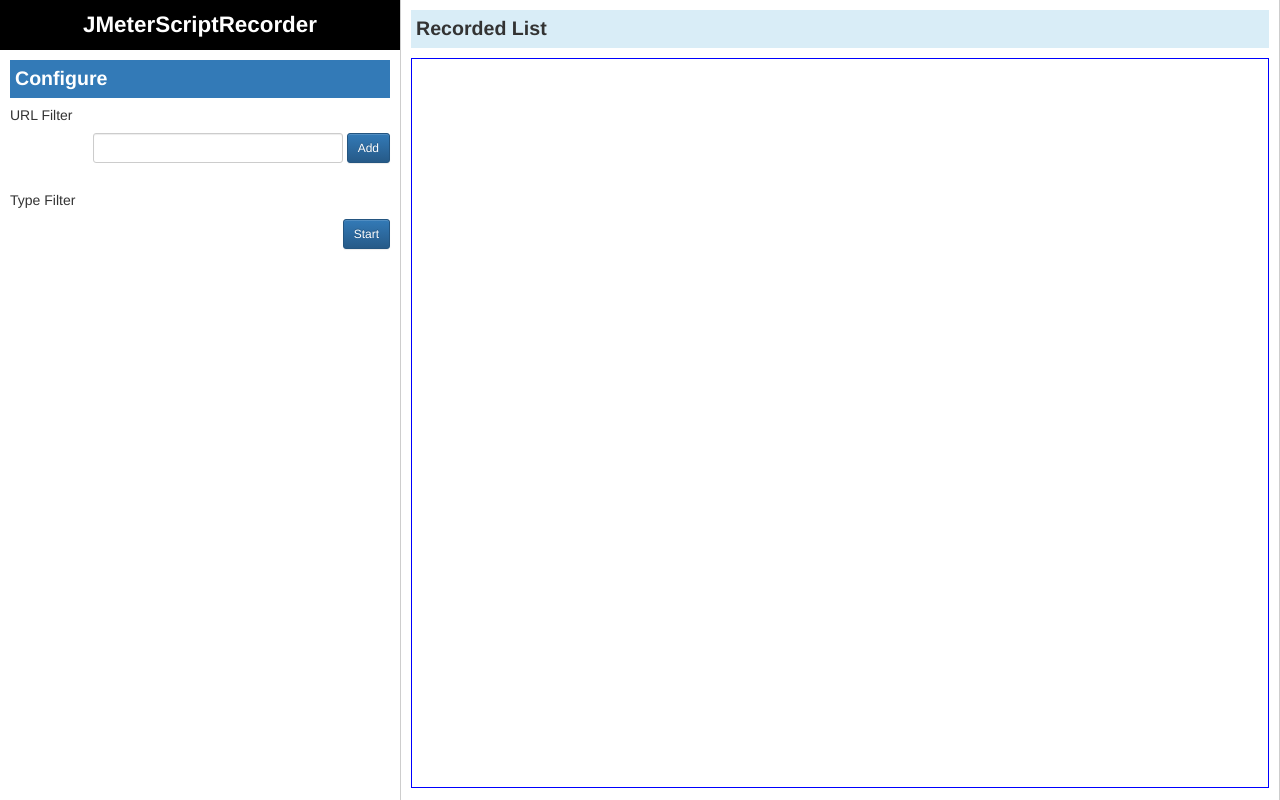
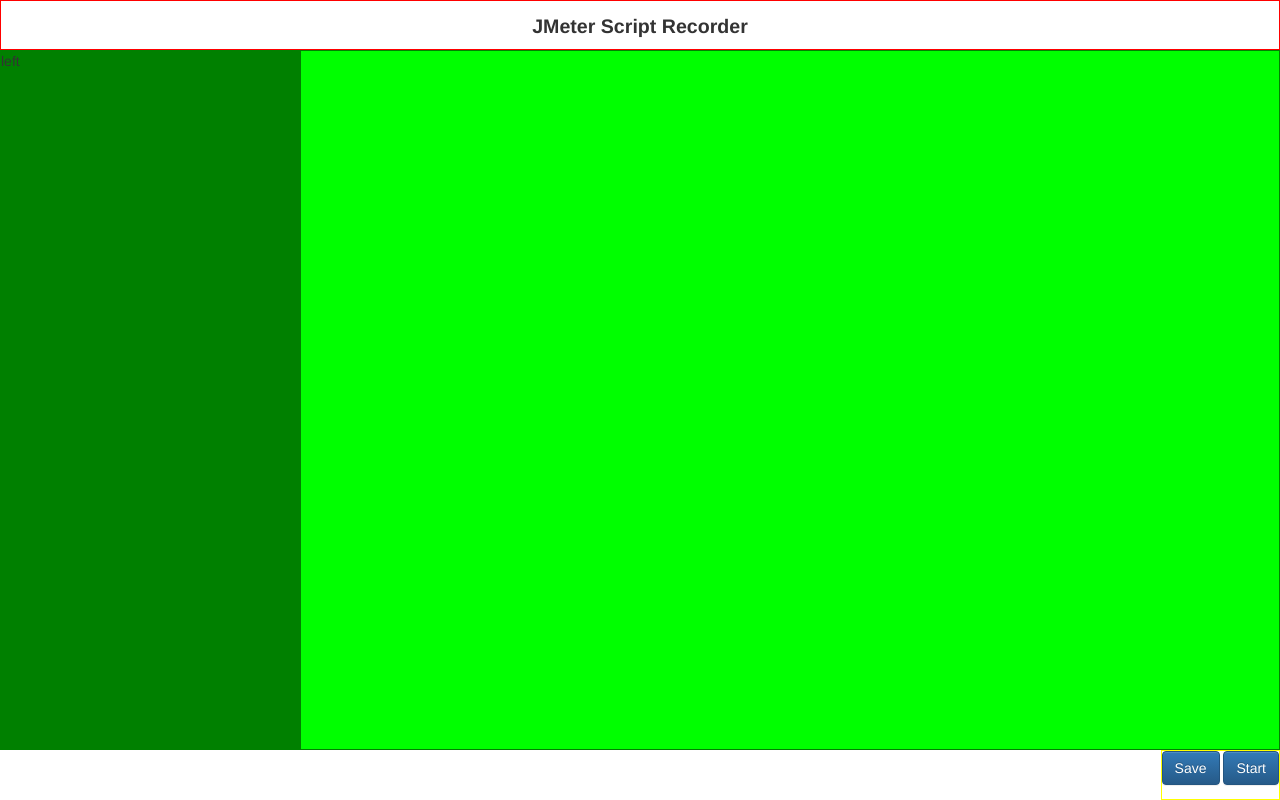
Before and after one commit to jacojang/JMeterScriptRecorder, a website: page data/config.html in a window 1280 px wide. Drawn offline with Linux system fonts and the light colour scheme.

Commit message:
Save add

```diff
--- a/data/config.html
+++ b/data/config.html
@@ -7,29 +7,19 @@
 </head>
 <body>
 	<div class="contents">
-		<div id="appname">JMeterScriptRecorder</div>
-		<div class="contents_left">
-			<p class="bg-primary title" > Configure </p>
-			<h5>URL Filter</h5>
-			<div class="text-right">
-				<form class="form-inline">
-					<input type="text" class="form-control input-sm" style="width:250px" id="addFilter" placeholder="">
-					<button type="button" class="btn btn-primary btn-sm">Add</button>
-				</form>
+		<div class="top">
+			<div class='title'>JMeter Script Recorder</div>
+		</div>
+		<div class="middle">
+			<div class="left">left</div>
+			<div class="right">
+				<div id="recordedList"></div>
 			</div>
-			<br>
-			<h5>Type Filter</h5>
-			<div class="text-right">
-				<button type="button" id="startStop" class="btn btn-primary btn-sm">Start</button>
-			</div>
-
 		</div>
-		<div class="contents_right">
-			<p class="bg-info title" > Recorded List </p>
-			<div class="recordedListOuter">
-				<ol id="recordedList">
-				</ol>
-			</div>
+		<div class="bottom rfloat">
+			<a class="" style="display:none" id="save_proc">----</a>
+			<button type="button" class="btn btn-primary" id="btn_save" >Save</button>
+			<button type="button" class="btn btn-primary" id="btn_start_stop" >Start</button>
 		</div>
 	</div>
 </body>
--- a/data/css/style.css
+++ b/data/css/style.css
@@ -1,53 +1,70 @@
 * {
-	margin:0px;
-	border:0px;
+	margin:0;
+	border:0;
 }
 
-.contents_left {
-	position: absolute;
-	left:0px;
-	top:00px;
-	width:400px;
-	height: 100%;
-	padding:10px;
-	padding-top: 60px;
-}
-.contents_right {
-	position: absolute;
-	border-left:1px solid #CDCDCD;
-	border-right:1px solid #CDCDCD;
-	left:400px;
-	top:0px;
-	width: calc(100% - 400px);
-	height: 100%;
-	padding:10px;
+.contents {
+	position: relative;
+	height:100%;
+	width:100%;
 }
 
-#appname {
-	position: absolute;
-	width: 400px;
-	top:0px;
-	left:0px;
+.top {
 	height:50px;
-	line-height: 50px;
-	background-color: black;
-	color: white;
-	font-size: 1.6em;
+	border: 1px solid red;
+}
+.top .title {
+	font-size:1.4em;
 	font-weight: bold;
 	text-align: center;
-	vertical-align: center;
+	vertical-align: middle;
+	display: inline-block;;
+	line-height: 40px;
+	padding:5px;
+	width:100%;
+}
+
+.inner {
+	width:100%;
+	height:100%;
+	line-height: 40px;
+	padding:5px;
+	text-align: right;
+	display: table-cell;
+	vertical-align: middle;
+	position:absolute;
+}
+
+.middle {
+	height:calc(100% - 100px);
+	border: 1px solid green;
+}
+
+.bottom {
+	height:50px;
+	border: 1px solid yellow;
+	position: relative;
+	vertical-align: middle;
 	display: table-cell;
 }
 
-.title {
-	font-size:1.4em;
-	padding:5px;
-	font-weight: bold;
+.left {
+	float:left;
+	height:100%;
+	width:300px;
+	background-color: green;
 }
 
-.recordedListOuter {
-	width:100%;
-	height:calc(100% - 50px);
-	overflow: auto;
-	border:1px solid blue;
+.right {
+	float:right;
+	height:100%;
+	width:calc(100% - 300px);
+	background-color: lime;
 }
+
+.rfloat {
+	float: right;
+}
+.lfloat {
+	float: left;
+}
```
Also changed, not shown: data/config.js (+66 -10 lines), index.js (+16 -2 lines), lib/observer.js (+3 -5 lines), package.json (+8 -7 lines).
